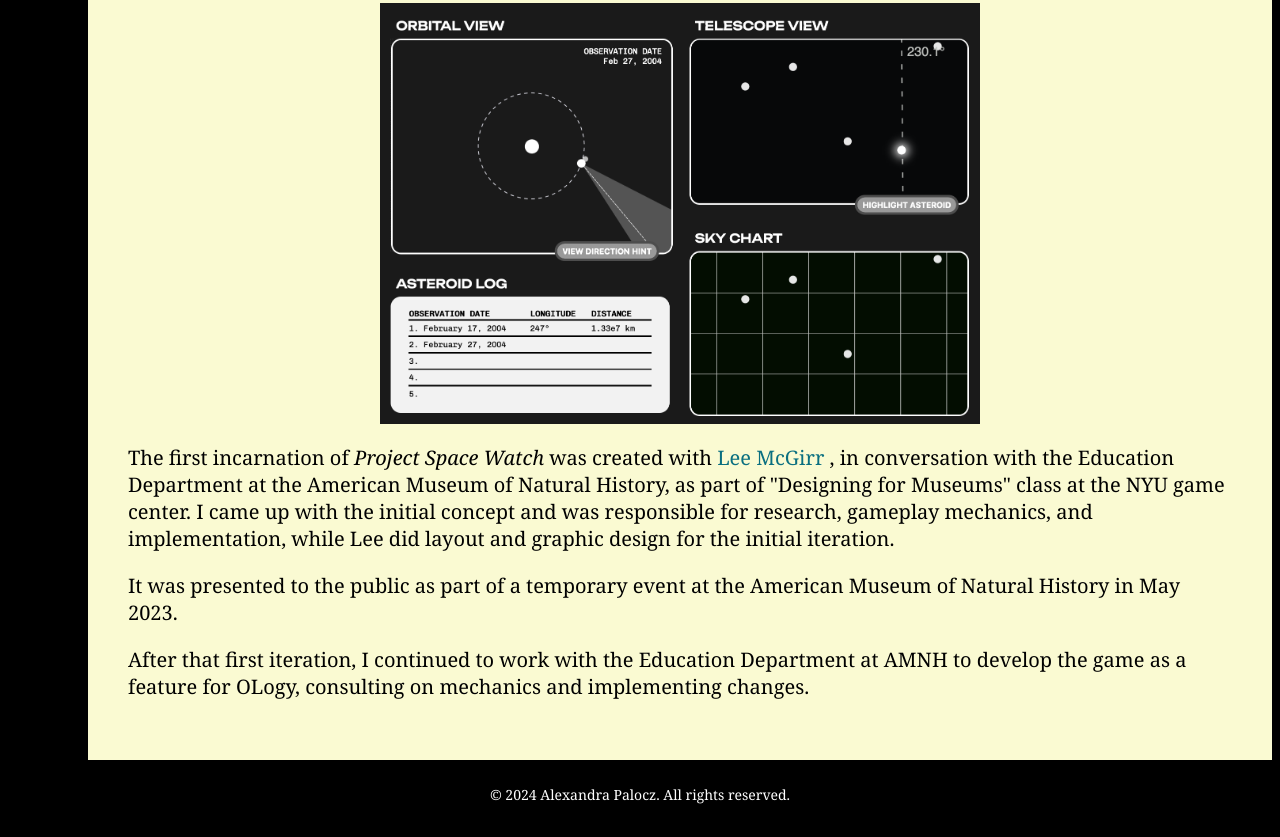
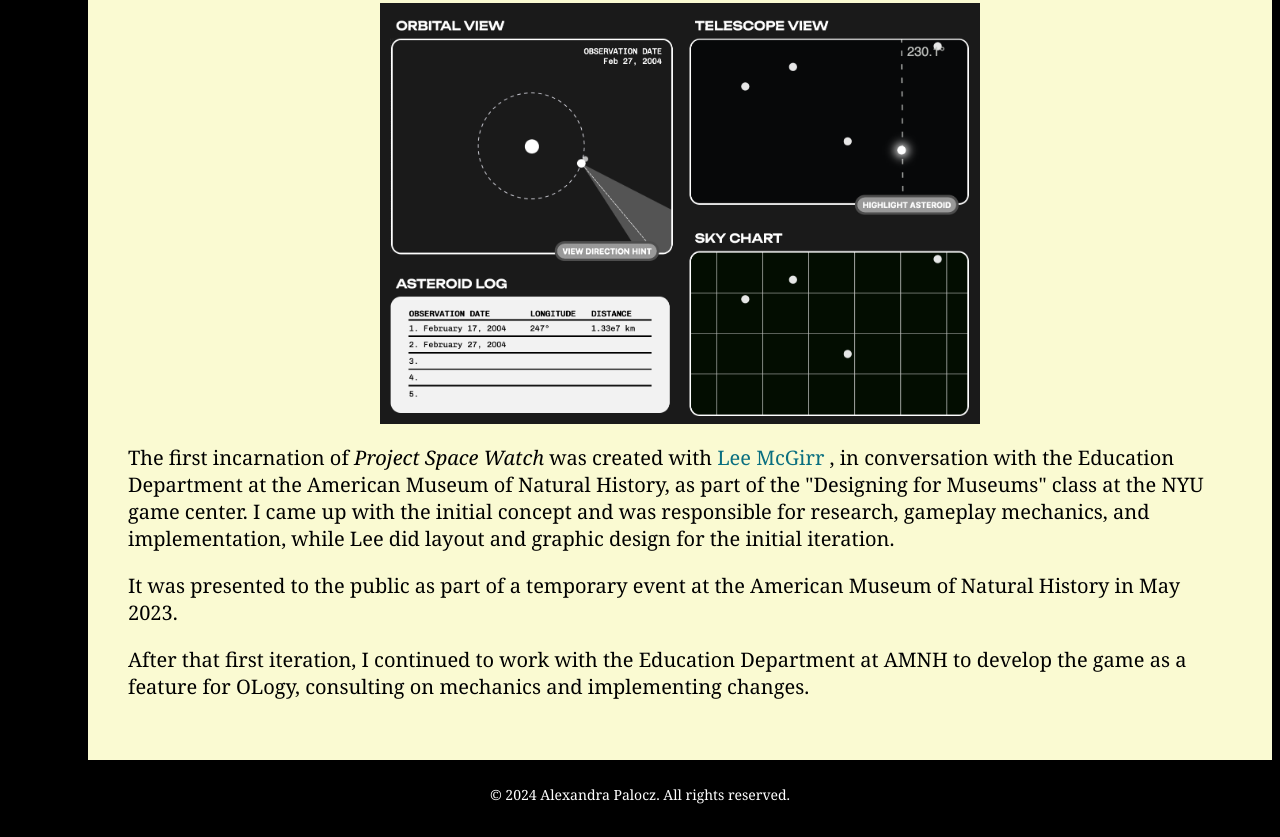
Before and after one commit to apalocz/apalocz.github.io, an Astro site: page /games/project_space_watch in a window 1280 px wide. Shown: the part 730-1567 px from the top of the page. Built offline with nearby package versions, Linux system fonts and the light colour scheme; Astro itself is replaced by a stand-in of ours; a web font is replaced by a local one.

Commit message:
Update project_space_watch.astro

```diff
--- a/src/pages/games/project_space_watch.astro
+++ b/src/pages/games/project_space_watch.astro
@@ -48,7 +48,7 @@ dates and coordinates for the asteroid observations so far."`/>
 
 <p>
     The first incarnation of <i>Project Space Watch</i> was created with <OutsideLink link="https://www.grrr.mx/">Lee McGirr</OutsideLink>,
-    in conversation with the Education Department at the American Museum of Natural History, as part of "Designing for Museums"
+    in conversation with the Education Department at the American Museum of Natural History, as part of the "Designing for Museums"
     class at the NYU game center.
     I came up with the initial concept and was responsible for research, gameplay mechanics, and implementation, while Lee
     did layout and graphic design for the initial iteration.
```
